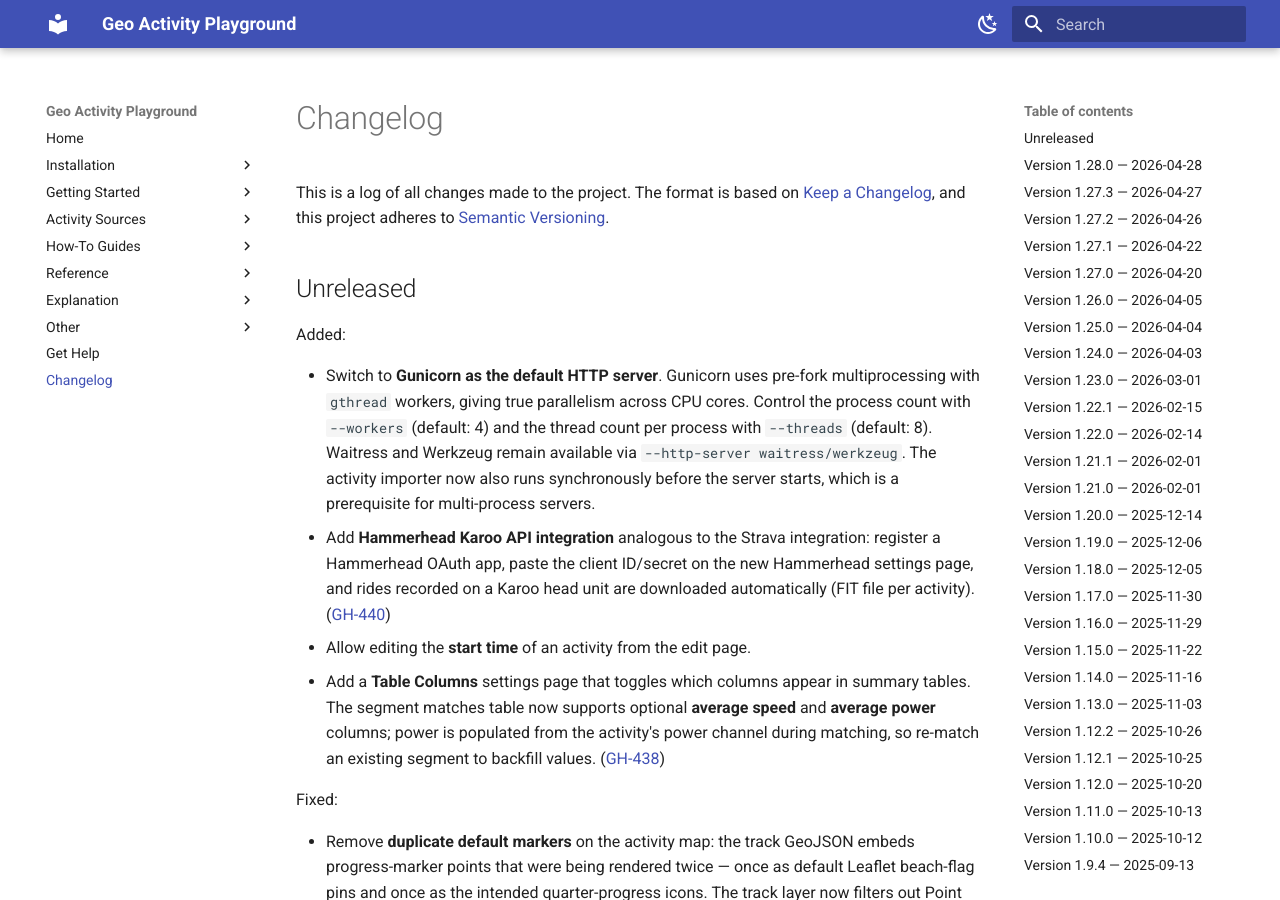
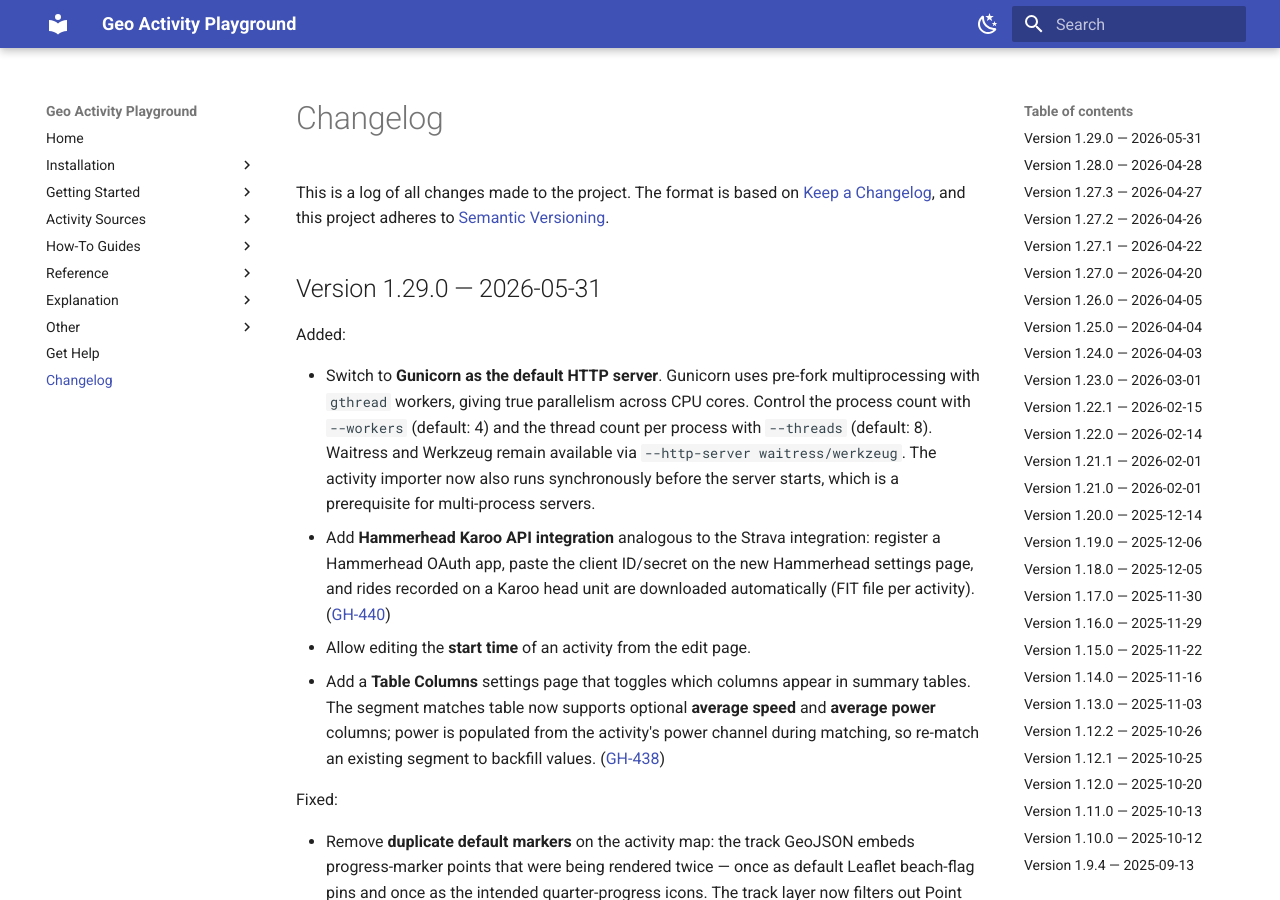
Before and after one commit to martin-ueding/geo-activity-playground, an MkDocs documentation site: the page built from docs/changelog.md, in a window 1280 px wide and 900 px high. Built offline with MkDocs 1.6.1 and Material for MkDocs 9.7.7, drawn with Linux system fonts in a browser that asks for light colours.

Commit message:
chore: bump version to 1.29.0

```diff
--- a/docs/changelog.md
+++ b/docs/changelog.md
@@ -15,7 +15,7 @@ Types of changes
 
 <!-- next version below this line -->
 
-## Unreleased
+## Version 1.29.0 — 2026-05-31
 
 Added:
 
--- a/pyproject.toml
+++ b/pyproject.toml
@@ -1,6 +1,6 @@
 [project]
 name = "geo-activity-playground"
-version = "1.28.0"
+version = "1.29.0"
 description = "Analysis of geo data activities like rides, runs or hikes."
 authors = [{ name = "Martin Ueding", email = "mu@martin-ueding.de" }]
 license = { text = "MIT" }
```
Also changed, not shown: 1 other file.
